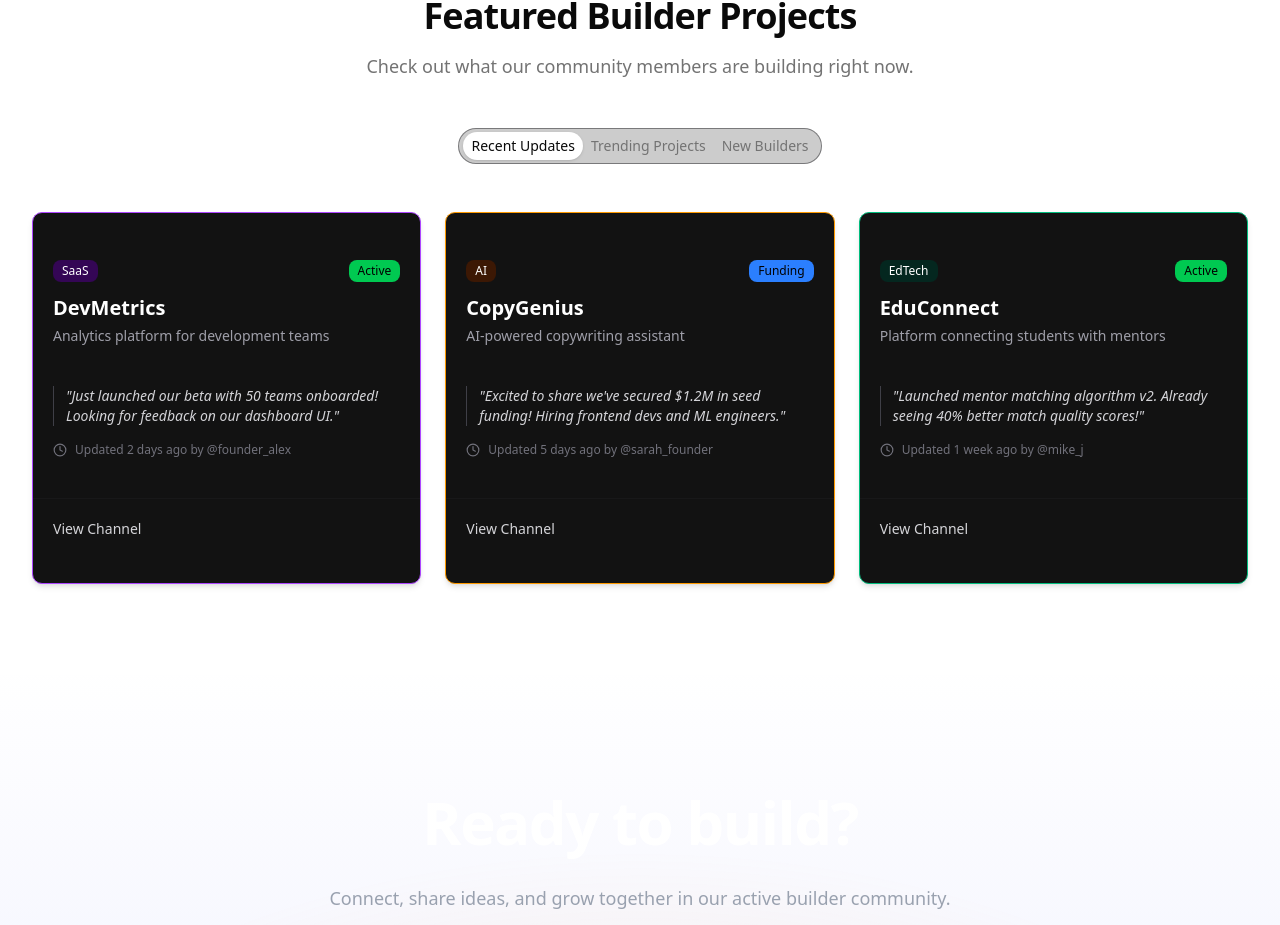
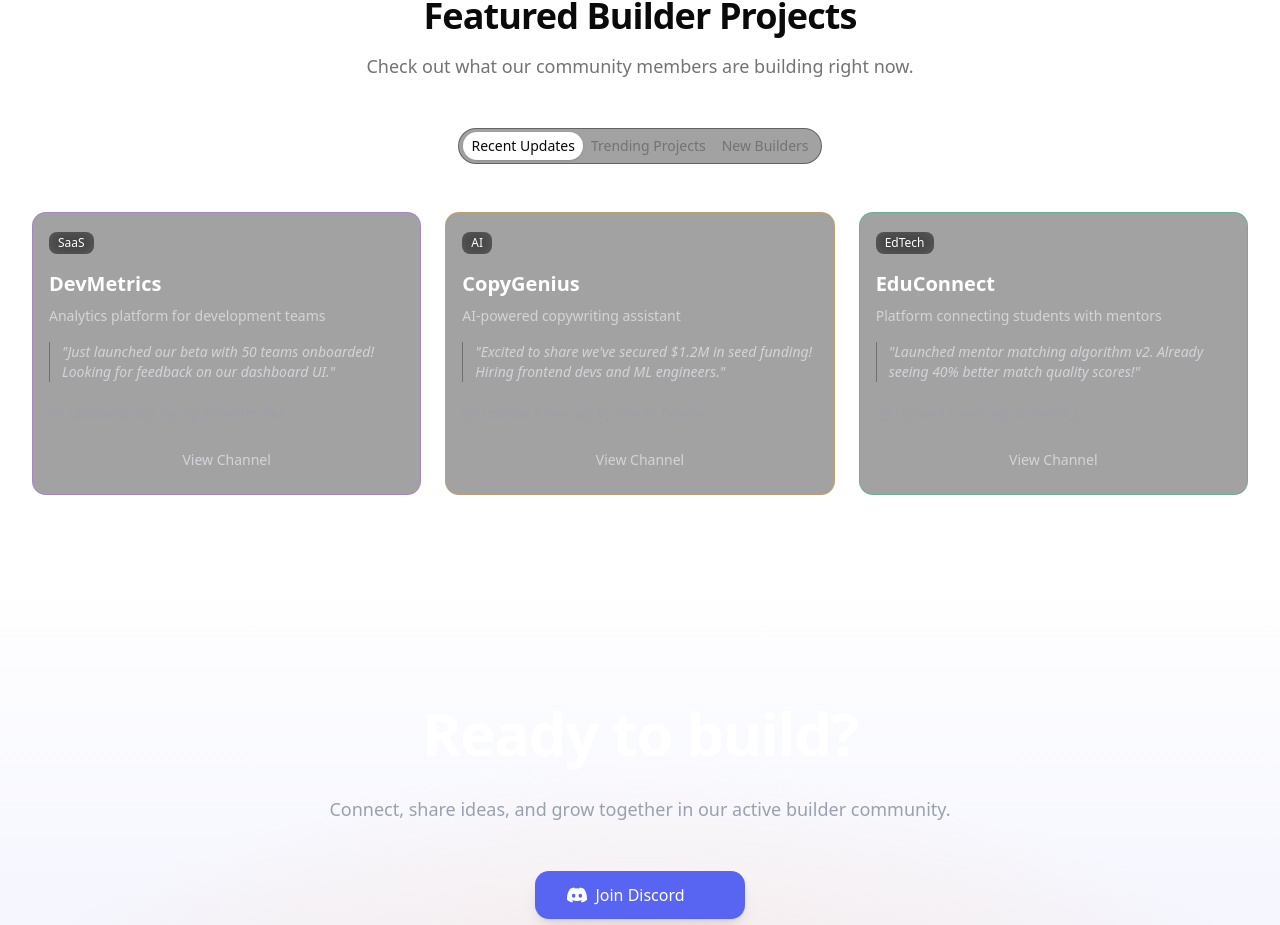
Before and after one commit to techentrepreneurs/website, a Next.js app: page / in a window 1280 px wide. Shown: the part 2495-3420 px from the top of the page. Built offline with nearby package versions, Linux system fonts and the light colour scheme.

Commit message:
Refine FeaturedBuilderProjects card design with improved styling and layout

```diff
--- a/components/FeaturedBuilderProjects.tsx
+++ b/components/FeaturedBuilderProjects.tsx
@@ -4,15 +4,13 @@ import React from "react";
 import {
   Card,
   CardContent,
-  CardDescription,
-  CardFooter,
-  CardHeader,
-  CardTitle
+  CardFooter
 } from "@/components/ui/card";
 import { Tabs, TabsContent, TabsList, TabsTrigger } from "@/components/ui/tabs";
 import { Badge } from "@/components/ui/badge";
 import { Button } from "@/components/ui/button";
 import { Clock } from "lucide-react";
+import { cn } from "@/lib/utils";
 
 interface ProjectAuthor {
   name: string;
@@ -65,10 +63,10 @@ export function FeaturedBuilderProjects({
 
         <Tabs defaultValue="recent" className="w-full">
           <div className="flex justify-center mb-10">
-            <TabsList className="bg-black/20 border border-zinc-800/50 rounded-full">
-              <TabsTrigger value="recent" className="rounded-full">Recent Updates</TabsTrigger>
-              <TabsTrigger value="trending" className="rounded-full">Trending Projects</TabsTrigger>
-              <TabsTrigger value="new" className="rounded-full">New Builders</TabsTrigger>
+            <TabsList className="bg-zinc-900/40 backdrop-blur-md border border-zinc-800/50 rounded-full">
+              <TabsTrigger value="recent" className="rounded-full text-sm">Recent Updates</TabsTrigger>
+              <TabsTrigger value="trending" className="rounded-full text-sm">Trending Projects</TabsTrigger>
+              <TabsTrigger value="new" className="rounded-full text-sm">New Builders</TabsTrigger>
             </TabsList>
           </div>
 
@@ -101,97 +99,93 @@ export function FeaturedBuilderProjects({
   );
 }
 
-function getCategoryData(category?: string): { color: string, label: string, badgeClass: string } {
+function getCategoryBorderColor(category?: string): string {
   switch(category?.toLowerCase()) {
     case 'saas':
-      return {
-        color: 'border-purple-500',
-        label: 'SaaS',
-        badgeClass: 'bg-purple-950/80 text-white'
-      };
+      return 'border-purple-500/30';
     case 'ai':
-      return {
-        color: 'border-amber-500',
-        label: 'AI',
-        badgeClass: 'bg-amber-950/80 text-white'
-      };
+      return 'border-amber-500/30';
     case 'edtech':
-      return {
-        color: 'border-emerald-500',
-        label: 'EdTech',
-        badgeClass: 'bg-emerald-950/80 text-white'
-      };
+      return 'border-emerald-500/30';
     default:
-      return {
-        color: 'border-blue-500',
-        label: category || 'Other',
-        badgeClass: 'bg-blue-950/80 text-white'
-      };
+      return 'border-blue-500/30';
   }
 }
 
-function getStatusBadgeClass(status: "Active" | "Funding") {
-  return status === "Active"
-    ? "bg-green-500"
-    : "bg-blue-500";
+function getCategoryLabel(category?: string): string {
+  switch(category?.toLowerCase()) {
+    case 'saas':
+      return 'SaaS';
+    case 'ai':
+      return 'AI';
+    case 'edtech':
+      return 'EdTech';
+    default:
+      return category || 'Other';
+  }
 }
 
 function ProjectCard({ project }: { project: Project }) {
-  const categoryData = getCategoryData(project.category);
+  const borderColor = getCategoryBorderColor(project.category);
+  const categoryLabel = getCategoryLabel(project.category);
 
   return (
-    <Card className={`overflow-hidden bg-[#121212] border border-zinc-800/50 ${categoryData.color} rounded-lg shadow-md`}>
-      <CardHeader className="pt-5 pb-2 px-5">
-        <div className="flex items-start justify-between">
-          <div>
+    <div className={cn(
+      "group relative rounded-xl overflow-hidden backdrop-blur-md border",
+      "transition-all duration-300 hover:bg-zinc-800/10",
+      "bg-zinc-900/40",
+      borderColor
+    )}>
+      {/* Content */}
+      <div className="relative h-full flex flex-col p-4">
+        {/* Top section with category */}
+        <div className="mb-4">
           {project.category && (
-              <Badge
-                className={`mb-3 px-2 py-0.5 text-xs font-medium ${categoryData.badgeClass}`}
-              >
-                {categoryData.label}
+            <Badge className="bg-black/40 hover:bg-black/50 backdrop-blur-sm text-white text-xs px-2 py-0.5">
+              {categoryLabel}
             </Badge>
           )}
-            <CardTitle className="text-xl font-bold text-white">
+        </div>
+
+        {/* Title and description */}
+        <div>
+          <h2 className="text-xl font-bold text-white mb-2">
             {project.name}
-            </CardTitle>
-            <CardDescription className="text-sm text-zinc-400 mt-1">
+          </h2>
+          <p className="text-zinc-300 text-sm">
             {project.description}
-            </CardDescription>
+          </p>
         </div>
-          <div>
-            <Badge
-              className={`text-xs font-medium text-black ${getStatusBadgeClass(project.status)}`}
-            >
-              {project.status}
-            </Badge>
-          </div>
-        </div>
-      </CardHeader>
 
-      <CardContent className="px-5 pt-1 pb-4">
-        <div className="mt-1 pl-3 border-l border-zinc-700 mb-4">
-          <p className="text-sm text-zinc-300 italic">
+        {/* Update message */}
+        <div className="my-4 flex-grow">
+          <div className="pl-3 border-l border-zinc-700/50">
+            <p className="text-zinc-300 text-sm italic">
               "{project.update.message}"
             </p>
           </div>
-        <div className="flex items-center gap-2 text-xs text-zinc-500">
-          <Clock className="h-3.5 w-3.5" />
+        </div>
+
+        {/* Bottom section with timestamp */}
+        <div className="mt-auto pt-2">
+          <div className="flex items-center text-xs text-zinc-400 mb-3">
+            <Clock className="h-3.5 w-3.5 mr-1.5" />
             <span>Updated {project.update.timestamp} by @{project.update.author.handle}</span>
           </div>
-      </CardContent>
 
-      <CardFooter className="border-t border-zinc-800/30 py-3 px-5">
+          {/* View Channel Button */}
           <Button
             variant="ghost"
             size="sm"
-          className="text-zinc-300 hover:text-white hover:bg-zinc-800/50 px-0"
+            className="w-full text-zinc-300 hover:text-white hover:bg-white/5 rounded-md mt-2"
             asChild
           >
             <a href={project.channelLink}>
               View Channel
             </a>
           </Button>
-      </CardFooter>
-    </Card>
+        </div>
+      </div>
+    </div>
   );
 }
```
Lines whose indentation alone changed are shown as unchanged.
